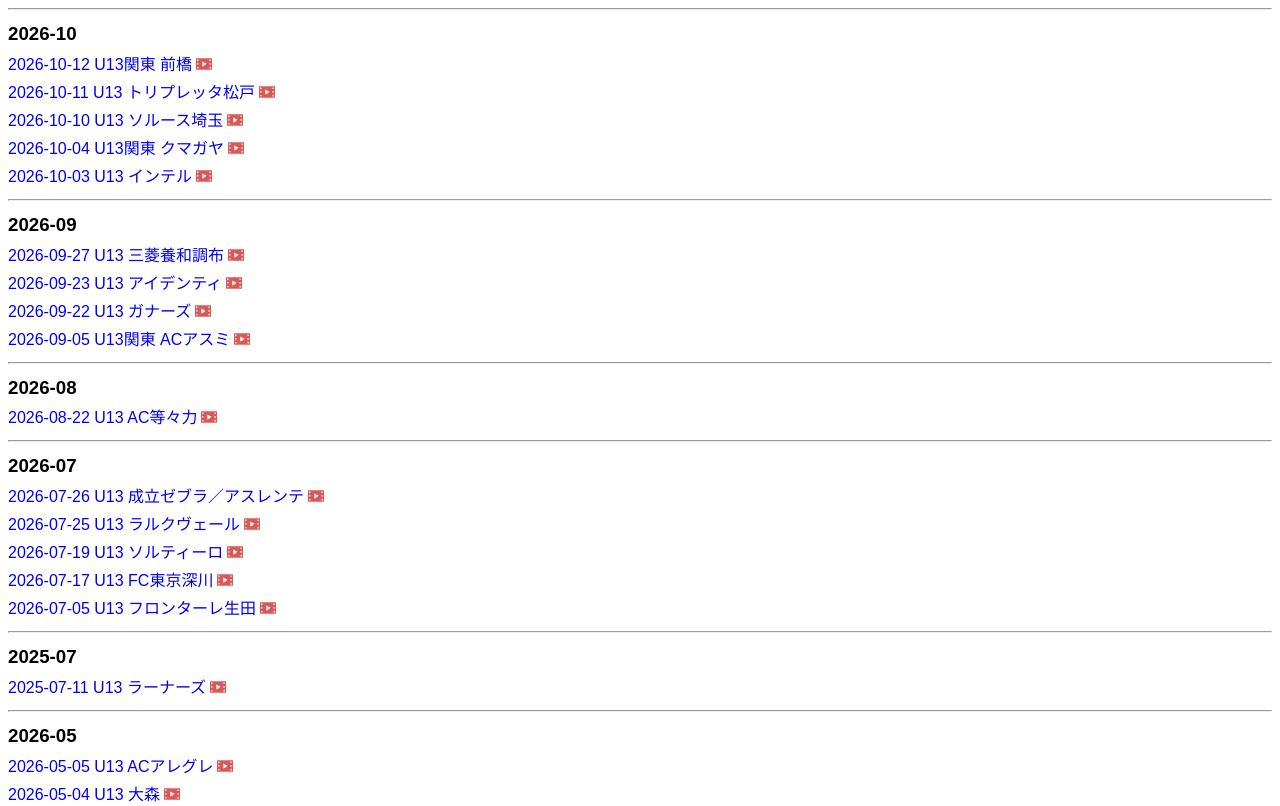
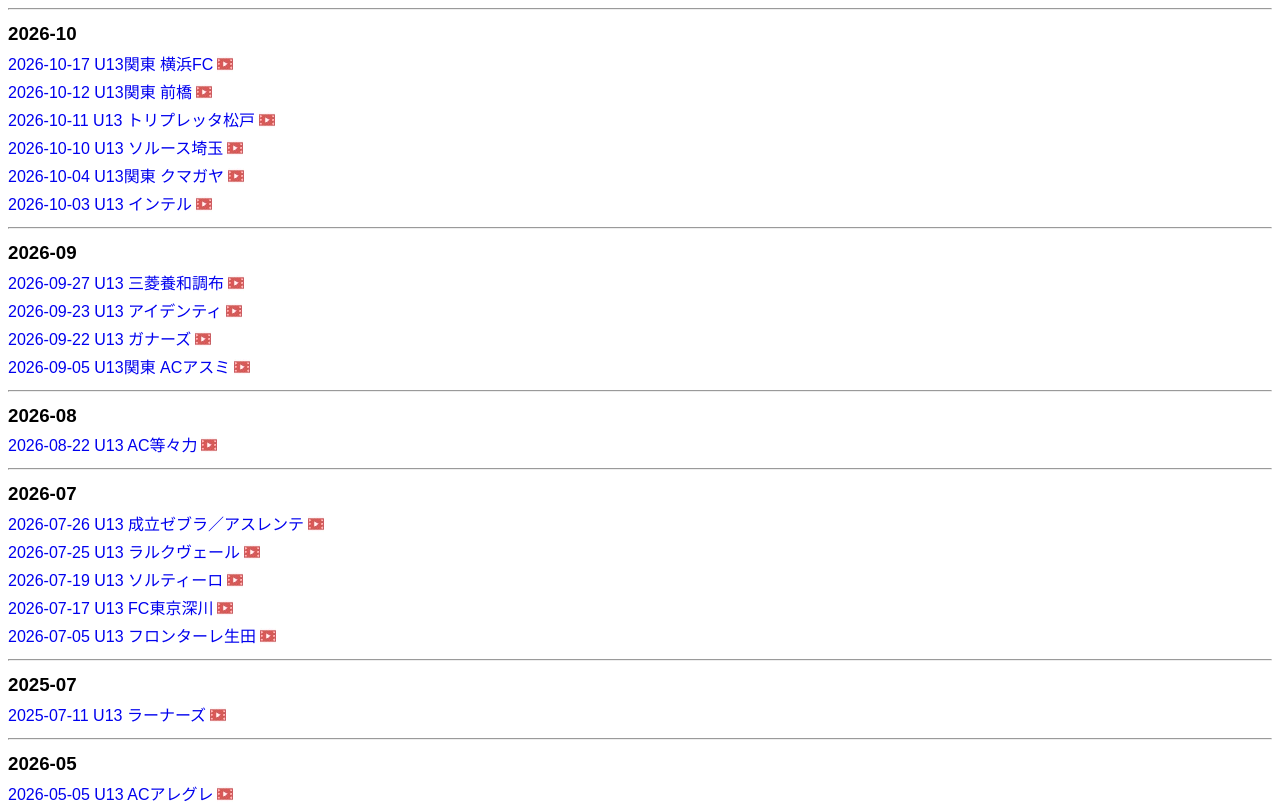
Before and after one commit to yskfj/staticweb, a plain HTML site: page jefa-jy-satoru.html in a window 1280 px wide. Shown: the top 806 px of the page. Drawn offline with Linux system fonts and the light colour scheme.

Commit message:
Add 2026-10-17 U13関東 横浜FC

```diff
--- a/jefa-jy-satoru.html
+++ b/jefa-jy-satoru.html
@@ -52,6 +52,7 @@
     -->
     <hr>
     <h3>2026-10</h3>
+    <a href="https://www.youtube.com/playlist?list=PLOeNr7968p30">2026-10-17 U13関東 横浜FC</a><br>
     <a href="https://www.youtube.com/playlist?list=PLZ5L2qeIOa7Q">2026-10-12 U13関東 前橋</a><br>
     <a href="https://www.youtube.com/playlist?list=PLEku5CBmEFQc">2026-10-11 U13 トリプレッタ松戸</a><br>
     <a href="https://www.youtube.com/playlist?list=PLBnRqTR5g0OQ">2026-10-10 U13 ソルース埼玉</a><br>
```
